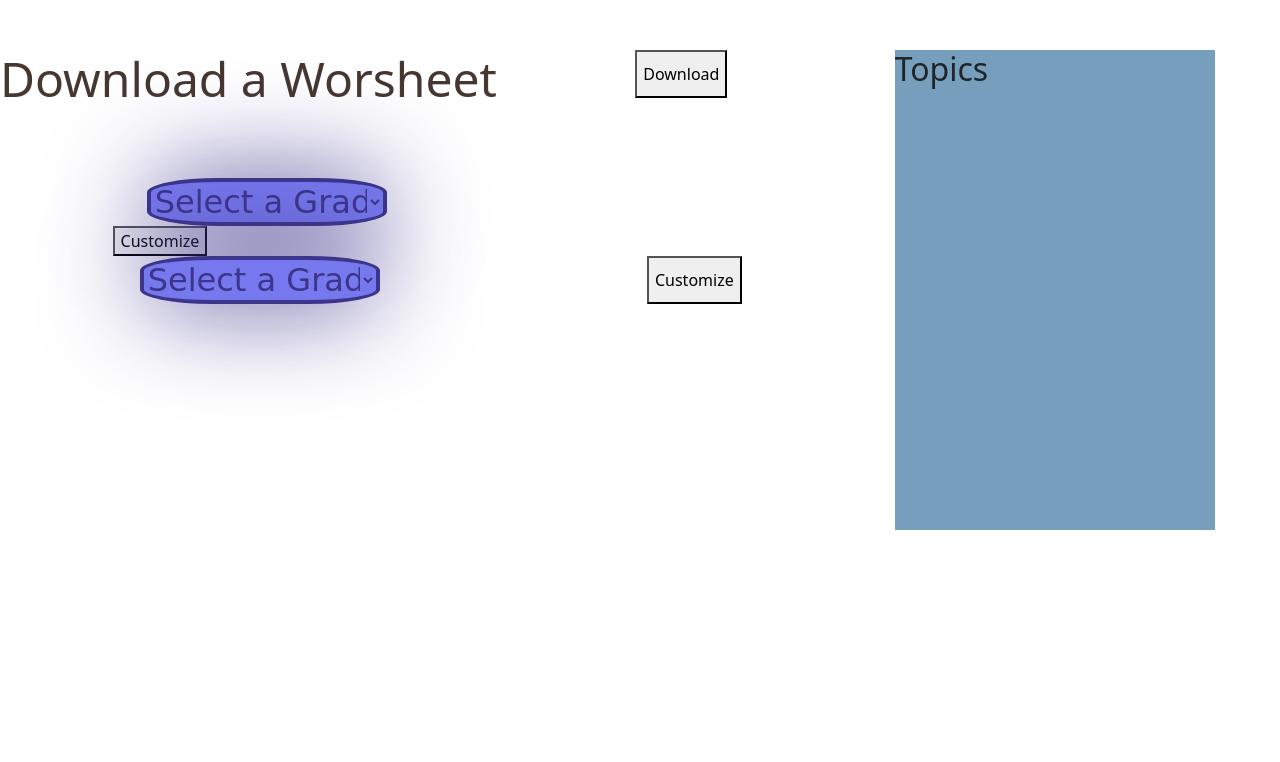
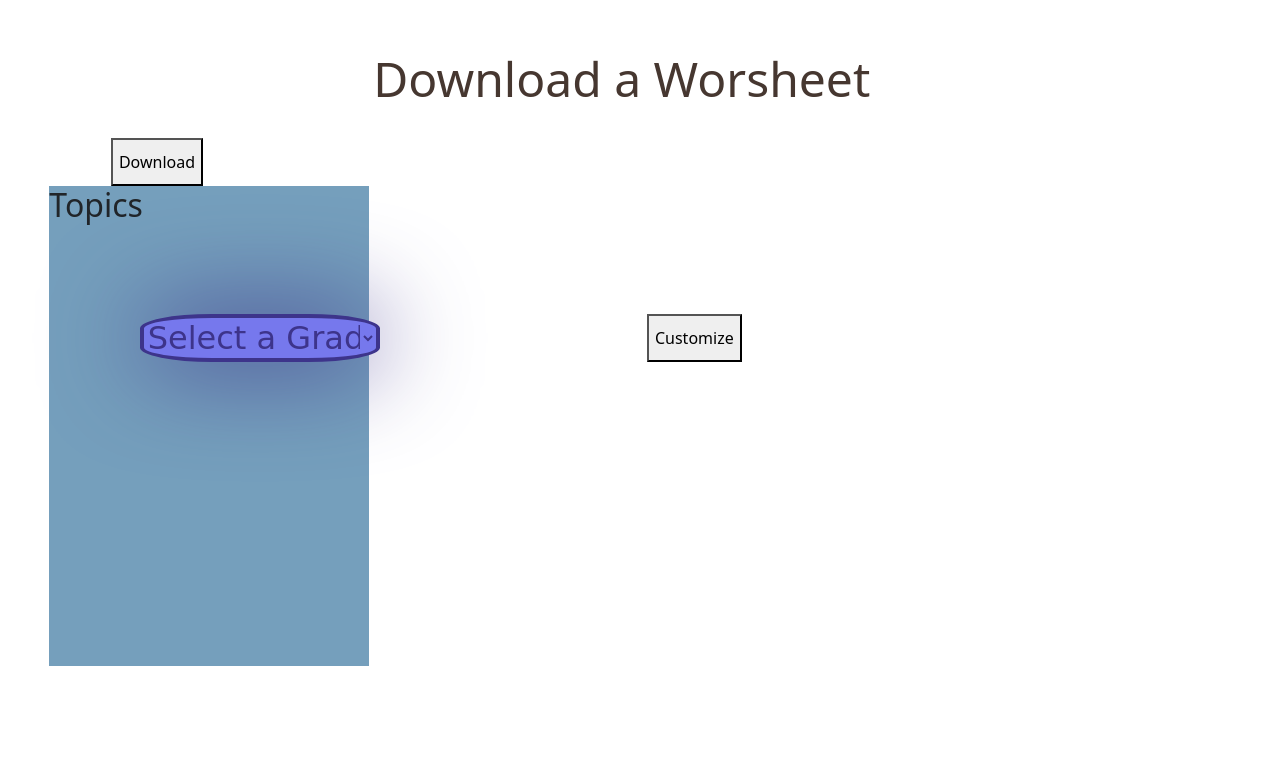
Before and after one commit to TejaKoripellaUwU/Hackathon-Proj, a Flask app: template Website/templates/DownloadSelect.html in a window 1280 px wide. Shown: the part 116-878 px from the top of the page. Before the commit the page ends 646 px from the top, so only its background shows below. Run offline with Flask 2, Linux system fonts and the light colour scheme; the template is opened without the code that fills it, so the values that code supplies are empty; parts of the project's set-up code (start-up, migrations or seed data) failed here and were passed over.

Commit message:
Prototype 1

```diff
--- a/Website/static/home.js
+++ b/Website/static/home.js
@@ -0,0 +1,8 @@
+
+const url = 'http://localhost:8989/hello'
+fetch(url)
+.then(response => response.json())
+.then(json => {
+    console.log(json);
+    document.getElementById("demo").innerHTML = JSON.stringify(json)
+})
--- a/Website/templates/DownloadSelect.html
+++ b/Website/templates/DownloadSelect.html
@@ -42,6 +42,8 @@
                 Download a Worsheet
             </h1>
         </div>
+
+        <form action="{{ url_for('views.sendPDF')}}" method="post">
         <div class="col-sm-3 centered">
             <button class = "strangeBtn">
                 Download
@@ -56,14 +58,13 @@
         </div>
     </div>
     <div class="row f">
-        <form action="#" method="post">
             <div class="col-sm-5 centered">
                 <select name="GetWorkbook" class="cool-dropDown">
                     <option value="---" class="dropDown-element">Select a Grade</option>
-                    <option value="g1" class="dropDown-element">First Grade</option>
-                    <option value="g2" class="dropDown-element">Second Grade</option>
-                    <option value="g4" class="dropDown-element">Fourth Grade</option>
-                    <option value="a1" class="dropDown-element">Algebra 1</option>
+                    <option value="Grade1Workbook.pdf" class="dropDown-element">First Grade</option>
+                    <option value="Grade2Workbook.pdf" class="dropDown-element">Second Grade</option>
+                    <option value="Grade4Workbook.pdf" class="dropDown-element">Fourth Grade</option>
+                    <option value="Grade1Workbook.pdf" class="dropDown-element">Algebra 1</option>
                 </select>
             </div>
             <div class="col-sm-3 centered">
@@ -71,22 +72,8 @@
                     Customize
                 </button>
             </div>
-        </form>
-        <div class="col-sm-5 centered">
-            <select name="GetWorkbook" class="cool-dropDown">
-                <option value="---" class="dropDown-element">Select a Grade</option>
-                <option value="g1" class="dropDown-element">First Grade</option>
-                <option value="g2" class="dropDown-element">Second Grade</option>
-                <option value="g4" class="dropDown-element">Fourth Grade</option>
-                <option value="a1" class="dropDown-element">Algebra 1</option>
-            </select>
-        </div>
-        <div class="col-sm-3 centered">
-            <button>
-                Customize
-            </button>
-        </div>
     </div>
+</form>
 </div>
 
 
```
Also changed, not shown: Website/Grade1Workbook.py (+9 -24 lines), Website/Grade2Workbook.py (+7 -22 lines), Website/Grade4Workbook.py (+7 -23 lines), Website/views.py (+25 -6 lines), Website/Grade1.py (renamed from Grade1.py), Website/Grade2.py (renamed from Grade2.py), Website/Grade4.py (renamed from Grade4.py), Website/static/horizon.jfif (added), 3 other files.
